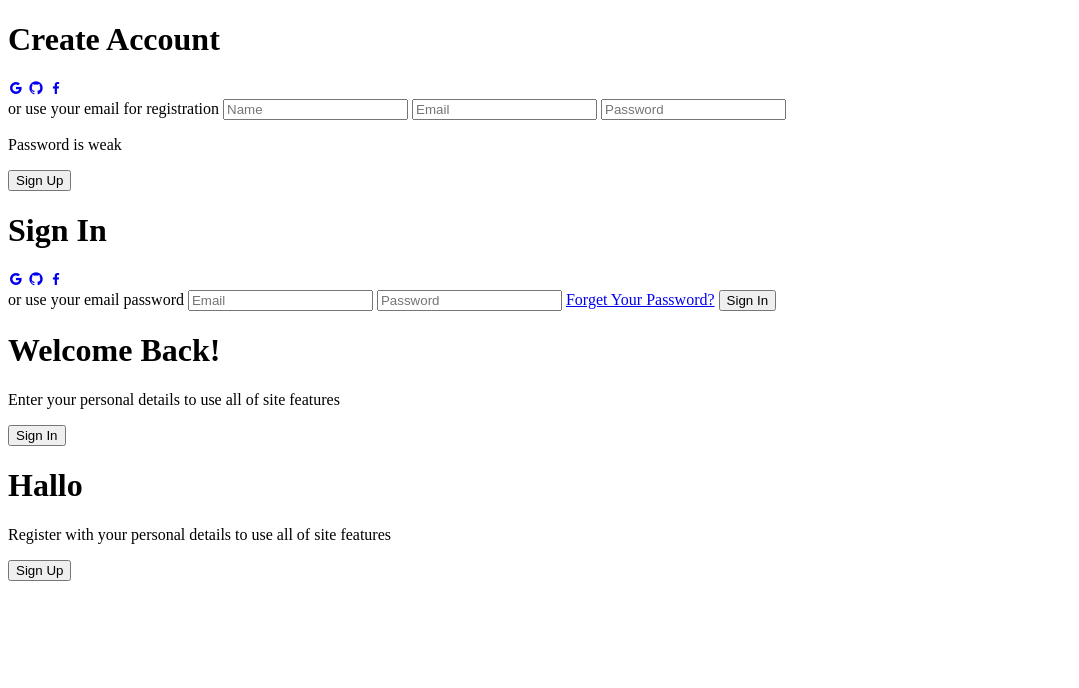
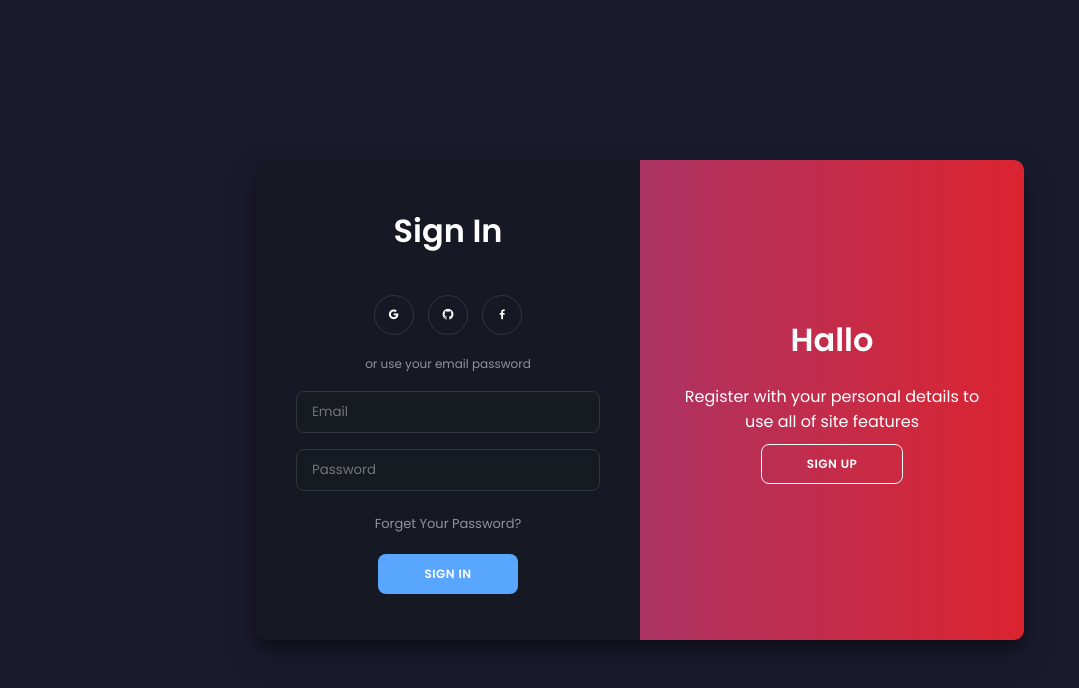
Before and after one commit to sarangnayak/Login-Page-3, a plain HTML site: page index.html in a window 1280 px wide. Shown: the whole page, without its empty margins (0-1079 px from the left). Drawn offline with nearby package versions, Linux system fonts and the light colour scheme.

Commit message:
Update style.css

```diff
--- a/style.css
+++ b/style.css
@@ -1,72 +1,262 @@
-document.addEventListener('DOMContentLoaded', () => {
-    // --- tsParticles Background ---
-    particlesJS('particles-js', {
-        "particles": { "number": { "value": 80, "density": { "enable": true, "value_area": 800 } }, "color": { "value": "#ffffff" }, "shape": { "type": "circle" }, "opacity": { "value": 0.5, "random": false }, "size": { "value": 3, "random": true }, "line_linked": { "enable": true, "distance": 150, "color": "#ffffff", "opacity": 0.4, "width": 1 }, "move": { "enable": true, "speed": 2, "direction": "none", "random": false, "straight": false, "out_mode": "out", "bounce": false } },
-        "interactivity": { "detect_on": "canvas", "events": { "onhover": { "enable": true, "mode": "repulse" }, "onclick": { "enable": true, "mode": "push" }, "resize": true }, "modes": { "repulse": { "distance": 100, "duration": 0.4 }, "push": { "particles_nb": 4 } } },
-        "retina_detect": true
-    });
+@import url('https://fonts.googleapis.com/css2?family=Poppins:wght@300;400;500;600&display=swap');
 
-    const container = document.getElementById('container');
-    const registerBtn = document.getElementById('register');
-    const loginBtn = document.getElementById('login');
+* {
+    margin: 0;
+    padding: 0;
+    box-sizing: border-box;
+    font-family: 'Poppins', sans-serif;
+}
 
-    // --- GSAP Panel Sliding ---
-    registerBtn.addEventListener('click', () => {
-        gsap.to(container, { duration: 0.5, ease: "power2.inOut", onStart: () => container.classList.add('active') });
-    });
+body {
+    background-color: #1a1a2e;
+    display: flex;
+    align-items: center;
+    justify-content: center;
+    flex-direction: column;
+    min-height: 100vh;
+}
 
-    loginBtn.addEventListener('click', () => {
-        gsap.to(container, { duration: 0.5, ease: "power2.inOut", onStart: () => container.classList.remove('active') });
-    });
+#particles-js {
+    position: fixed;
+    width: 100%;
+    height: 100%;
+    top: 0;
+    left: 0;
+    z-index: 1;
+}
 
-    // --- Anime.js for Button Hover ---
-    document.querySelectorAll('.submit-btn, .hidden').forEach(button => {
-        button.addEventListener('mouseenter', () => {
-            anime({
-                targets: button,
-                scale: 1.05,
-                duration: 300,
-                easing: 'easeOutSine'
-            });
-        });
-        button.addEventListener('mouseleave', () => {
-            anime({
-                targets: button,
-                scale: 1,
-                duration: 300,
-                easing: 'easeOutSine'
-            });
-        });
-    });
+.container {
+    position: relative;
+    width: 768px;
+    max-width: 100%;
+    min-height: 480px;
+    background: rgba(22, 27, 34, 0.7);
+    backdrop-filter: blur(10px);
+    border-radius: 10px;
+    box-shadow: 0 14px 28px rgba(0,0,0,0.25), 0 10px 10px rgba(0,0,0,0.22);
+    overflow: hidden;
+    color: #fff;
+    z-index: 2;
+}
 
-    // --- Password Strength Meter ---
-    const regPassword = document.getElementById('reg-password');
-    const strengthBar = document.querySelector('.strength-bar');
-    const strengthText = document.querySelector('.password-strength p');
+.form-container {
+    position: absolute;
+    top: 0;
+    height: 100%;
+    transition: all 0.6s ease-in-out;
+}
 
-    if (regPassword && strengthBar && strengthText) {
-        regPassword.addEventListener('input', () => {
-            const password = regPassword.value;
-            let strength = 0;
-            if (password.length >= 6) strength++;
-            if (password.length >= 10) strength++;
-            if (/[A-Z]/.test(password)) strength++;
-            if (/[0-9]/.test(password)) strength++;
-            if (/[^A-Za-z0-9]/.test(password)) strength++;
+.sign-in {
+    left: 0;
+    width: 50%;
+    z-index: 2;
+}
 
-            const levels = [
-                { w: '0%', c: '#e74c3c', t: 'Password is weak' },
-                { w: '20%', c: '#e74c3c', t: 'Password is weak' },
-                { w: '40%', c: '#f1c40f', t: 'Password is okay' },
-                { w: '60%', c: '#f1c40f', t: 'Password is good' },
-                { w: '80%', c: '#2ecc71', t: 'Password is strong' },
-                { w: '100%', c: '#27ae60', t: 'Password is very strong' }
-            ];
+.container.active .sign-in {
+    transform: translateX(100%);
+}
 
-            const { w, c, t } = levels[strength];
-            strengthBar.style.setProperty('--strength-width', w);
-            strengthBar.style.setProperty('--strength-color', c);
-            strengthText.textContent = t;
-        });
+.sign-up {
+    left: 0;
+    width: 50%;
+    opacity: 0;
+    z-index: 1;
+}
+
+.container.active .sign-up {
+    transform: translateX(100%);
+    opacity: 1;
+    z-index: 5;
+    animation: show 0.6s;
+}
+
+@keyframes show {
+    0%, 49.99% {
+        opacity: 0;
+        z-index: 1;
     }
-});
+    50%, 100% {
+        opacity: 1;
+        z-index: 5;
+    }
+}
+
+form {
+    background: transparent;
+    display: flex;
+    align-items: center;
+    justify-content: center;
+    flex-direction: column;
+    padding: 0 40px;
+    height: 100%;
+}
+
+h1 {
+    font-weight: 600;
+    margin-bottom: 20px;
+}
+
+.social-icons {
+    margin: 20px 0;
+}
+
+.social-icons a {
+    border: 1px solid #30363d;
+    border-radius: 50%;
+    display: inline-flex;
+    justify-content: center;
+    align-items: center;
+    margin: 0 5px;
+    height: 40px;
+    width: 40px;
+    color: #fff;
+    text-decoration: none;
+    transition: all 0.3s;
+}
+
+.social-icons a:hover {
+    background-color: #58a6ff;
+    border-color: #58a6ff;
+}
+
+span {
+    font-size: 12px;
+    color: #8b949e;
+    margin-bottom: 10px;
+}
+
+input {
+    background-color: #161b22;
+    border: 1px solid #30363d;
+    border-radius: 8px;
+    padding: 10px 15px;
+    margin: 8px 0;
+    width: 100%;
+    color: #c9d1d9;
+    outline: none;
+}
+
+input:focus {
+    border-color: #58a6ff;
+}
+
+a {
+    color: #8b949e;
+    font-size: 13px;
+    text-decoration: none;
+    margin: 15px 0 10px;
+}
+
+.submit-btn, .hidden {
+    background-color: #58a6ff;
+    color: #fff;
+    font-size: 12px;
+    padding: 10px 45px;
+    border: 1px solid transparent;
+    border-radius: 8px;
+    font-weight: 600;
+    letter-spacing: 0.5px;
+    text-transform: uppercase;
+    margin-top: 10px;
+    cursor: pointer;
+}
+
+.hidden {
+    background-color: transparent;
+    border-color: #fff;
+}
+
+.toggle-container {
+    position: absolute;
+    top: 0;
+    left: 50%;
+    width: 50%;
+    height: 100%;
+    overflow: hidden;
+    z-index: 1000;
+    transition: all 0.6s ease-in-out;
+}
+
+.container.active .toggle-container {
+    transform: translateX(-100%);
+}
+
+.toggle {
+    background: linear-gradient(to right, #7b4397, #dc2430);
+    height: 100%;
+    color: #fff;
+    position: relative;
+    left: -100%;
+    width: 200%;
+    transform: translateX(0);
+    transition: all 0.6s ease-in-out;
+}
+
+.container.active .toggle {
+    transform: translateX(50%);
+}
+
+.toggle-panel {
+    position: absolute;
+    width: 50%;
+    height: 100%;
+    display: flex;
+    align-items: center;
+    justify-content: center;
+    flex-direction: column;
+    padding: 0 30px;
+    text-align: center;
+    top: 0;
+    transform: translateX(0);
+    transition: all 0.6s ease-in-out;
+}
+
+.toggle-left {
+    transform: translateX(-200%);
+}
+
+.container.active .toggle-left {
+    transform: translateX(0);
+}
+
+.toggle-right {
+    right: 0;
+    transform: translateX(0);
+}
+
+.container.active .toggle-right {
+    transform: translateX(200%);
+}
+
+.password-strength {
+    width: 100%;
+}
+
+.strength-bar {
+    width: 100%;
+    height: 4px;
+    background-color: #333;
+    border-radius: 2px;
+    position: relative;
+    overflow: hidden;
+    margin-top: -5px;
+}
+
+.strength-bar::before {
+    content: '';
+    position: absolute;
+    left: 0;
+    top: 0;
+    height: 100%;
+    width: var(--strength-width, 0%);
+    background-color: var(--strength-color, #e74c3c);
+    border-radius: 2px;
+    transition: width 0.3s ease, background-color 0.3s ease;
+}
+
+.password-strength p {
+    color: #aaa;
+    font-size: 10px;
+    text-align: right;
+    margin-top: 2px;
+}
```
